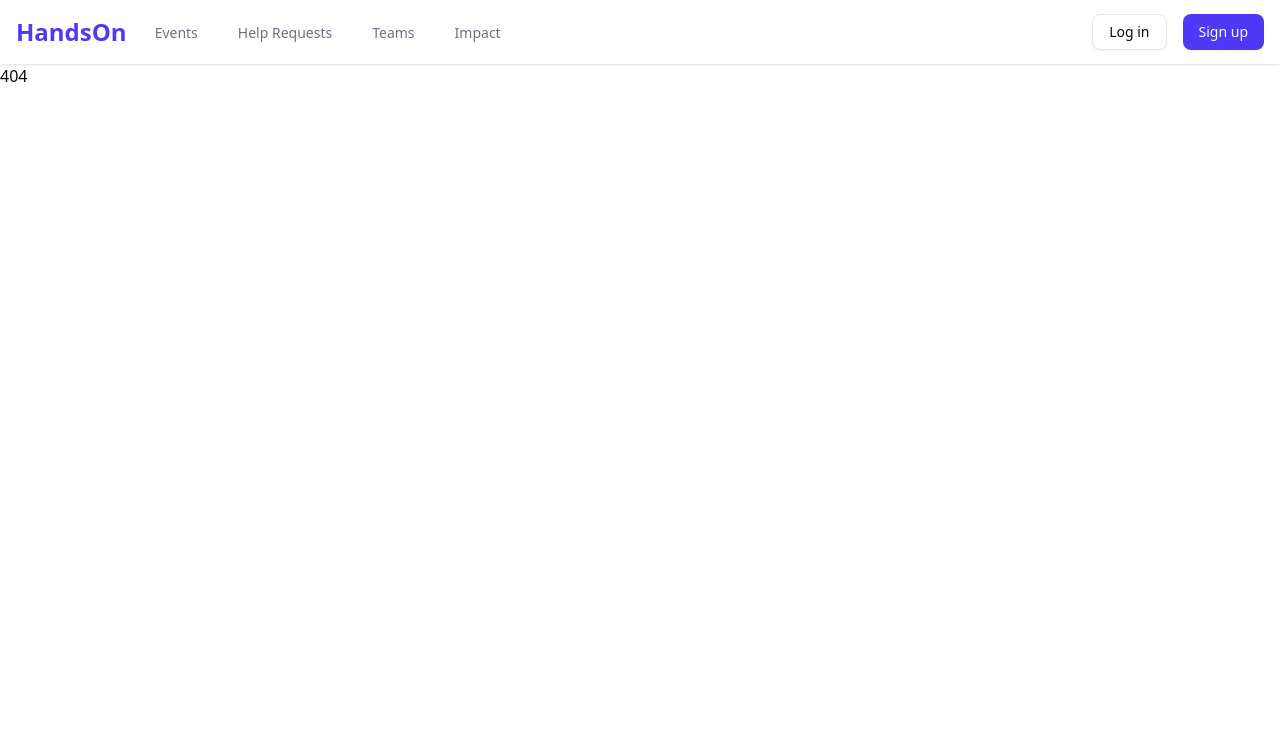
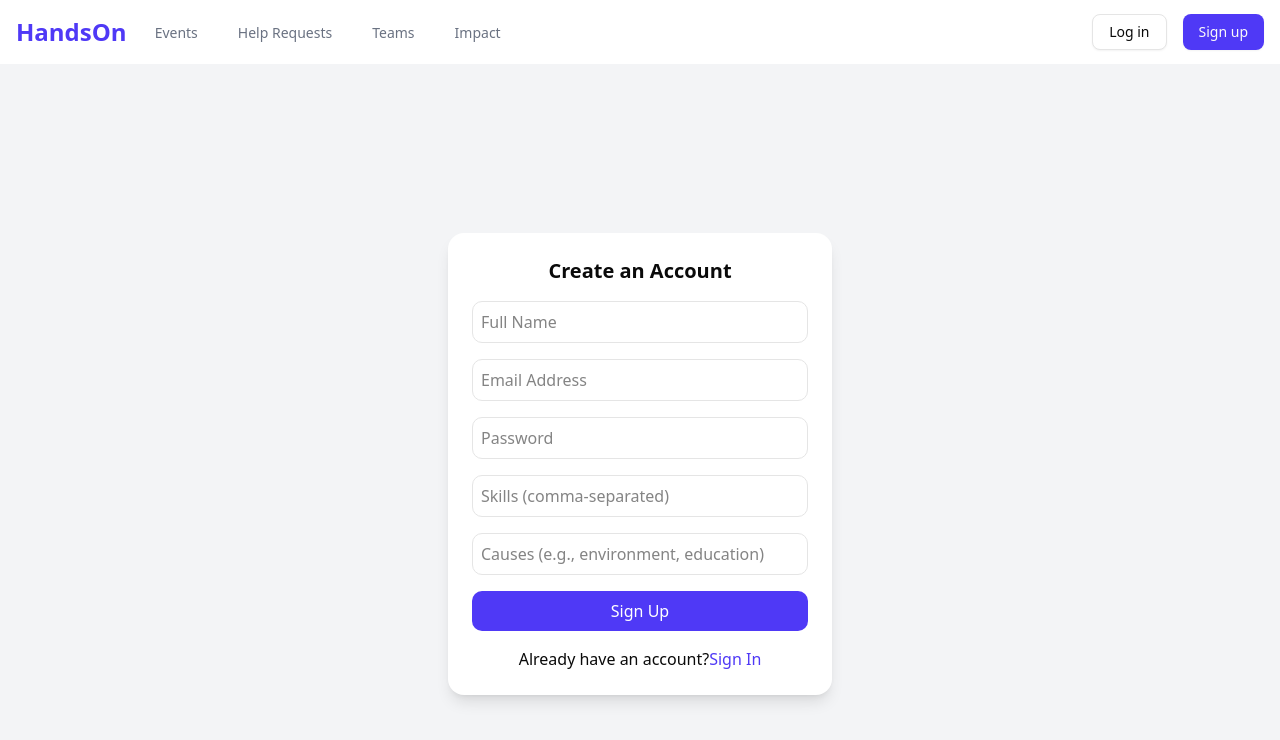
Before and after one commit to Fahim047/hands-on-volunteering-platform, a React (Vite) app in the folder frontend/: page /sign-up in a window 1280 px wide. Before the commit this address had no page. Shown: the top 740 px of the page. Built offline with nearby package versions, Linux system fonts and the light colour scheme.

Commit message:
✨ feat: add sign in and sign up form

```diff
--- /dev/null
+++ b/frontend/src/components/auth/SignIn.jsx
@@ -0,0 +1,61 @@
+import { useState } from 'react';
+import { useNavigate } from 'react-router';
+
+const SignIn = () => {
+	const navigate = useNavigate();
+	const [formData, setFormData] = useState({ email: '', password: '' });
+
+	const handleChange = (e) => {
+		setFormData({ ...formData, [e.target.name]: e.target.value });
+	};
+
+	const handleSubmit = (e) => {
+		e.preventDefault();
+		console.log('Signing In...', formData);
+	};
+
+	return (
+		<div className="flex items-center justify-center min-h-screen bg-gray-100">
+			<div className="bg-white p-6 rounded-2xl shadow-lg w-96">
+				<h2 className="text-xl font-semibold mb-4 text-center">Sign In</h2>
+				<form onSubmit={handleSubmit} className="space-y-4">
+					<input
+						type="email"
+						name="email"
+						placeholder="Email Address"
+						className="w-full p-2 border rounded-lg"
+						value={formData.email}
+						onChange={handleChange}
+						required
+					/>
+					<input
+						type="password"
+						name="password"
+						placeholder="Password"
+						className="w-full p-2 border rounded-lg"
+						value={formData.password}
+						onChange={handleChange}
+						required
+					/>
+					<button
+						type="submit"
+						className="w-full bg-indigo-600 text-white p-2 rounded-lg hover:bg-indigo-700"
+					>
+						Sign In
+					</button>
+				</form>
+				<p className="text-center mt-4">
+					Don't have an account?
+					<span
+						className="text-indigo-600 cursor-pointer"
+						onClick={() => navigate('/sign-up')}
+					>
+						Sign Up
+					</span>
+				</p>
+			</div>
+		</div>
+	);
+};
+
+export default SignIn;
--- /dev/null
+++ b/frontend/src/components/auth/SignUp.jsx
@@ -0,0 +1,95 @@
+import { useState } from 'react';
+import { useNavigate } from 'react-router';
+
+const SignUp = () => {
+	const navigate = useNavigate();
+	const [formData, setFormData] = useState({
+		name: '',
+		email: '',
+		password: '',
+		skills: '',
+		causes: '',
+	});
+
+	const handleChange = (e) => {
+		setFormData({ ...formData, [e.target.name]: e.target.value });
+	};
+
+	const handleSubmit = (e) => {
+		e.preventDefault();
+		console.log('Signing Up...', formData);
+		navigate('/login');
+	};
+
+	return (
+		<div className="flex items-center justify-center min-h-screen bg-gray-100">
+			<div className="bg-white p-6 rounded-2xl shadow-lg w-96">
+				<h2 className="text-xl font-semibold mb-4 text-center">
+					Create an Account
+				</h2>
+				<form onSubmit={handleSubmit} className="space-y-4">
+					<input
+						type="text"
+						name="name"
+						placeholder="Full Name"
+						className="w-full p-2 border rounded-lg"
+						value={formData.name}
+						onChange={handleChange}
+						required
+					/>
+					<input
+						type="email"
+						name="email"
+						placeholder="Email Address"
+						className="w-full p-2 border rounded-lg"
+						value={formData.email}
+						onChange={handleChange}
+						required
+					/>
+					<input
+						type="password"
+						name="password"
+						placeholder="Password"
+						className="w-full p-2 border rounded-lg"
+						value={formData.password}
+						onChange={handleChange}
+						required
+					/>
+					<input
+						type="text"
+						name="skills"
+						placeholder="Skills (comma-separated)"
+						className="w-full p-2 border rounded-lg"
+						value={formData.skills}
+						onChange={handleChange}
+					/>
+					<input
+						type="text"
+						name="causes"
+						placeholder="Causes (e.g., environment, education)"
+						className="w-full p-2 border rounded-lg"
+						value={formData.causes}
+						onChange={handleChange}
+					/>
+					<button
+						type="submit"
+						className="w-full bg-indigo-600 text-white p-2 rounded-lg hover:bg-indigo-700"
+					>
+						Sign Up
+					</button>
+				</form>
+				<p className="text-center mt-4">
+					Already have an account?
+					<span
+						className="text-indigo-600 cursor-pointer"
+						onClick={() => navigate('/sign-in')}
+					>
+						Sign In
+					</span>
+				</p>
+			</div>
+		</div>
+	);
+};
+
+export default SignUp;
--- a/frontend/src/components/shared/Navbar.jsx
+++ b/frontend/src/components/shared/Navbar.jsx
@@ -59,10 +59,10 @@ const Navbar = ({ user }) => {
 						) : (
 							<div className="flex items-center space-x-4">
 								<Button asChild variant="outline">
-									<Link to="/login">Log in</Link>
+									<Link to="/sign-in">Log in</Link>
 								</Button>
 								<Button asChild className="bg-indigo-600 hover:bg-indigo-700">
-									<Link to="/register">Sign up</Link>
+									<Link to="/sign-up">Sign up</Link>
 								</Button>
 							</div>
 						)}
@@ -150,10 +150,10 @@ const Navbar = ({ user }) => {
 						<div className="px-4 pt-4 pb-3 border-t border-gray-200">
 							<div className="space-x-2">
 								<Button asChild variant="outline">
-									<Link to="/login">Log in</Link>
+									<Link to="/sign-in">Log in</Link>
 								</Button>
 								<Button asChild className="bg-indigo-600 hover:bg-indigo-700">
-									<Link to="/register">Sign up</Link>
+									<Link to="/sign-up">Sign up</Link>
 								</Button>
 							</div>
 						</div>
--- a/frontend/src/main.jsx
+++ b/frontend/src/main.jsx
@@ -1,6 +1,8 @@
 import { StrictMode } from 'react';
 import { createRoot } from 'react-dom/client';
 import { BrowserRouter, Route, Routes } from 'react-router';
+import SignIn from './components/auth/SignIn';
+import SignUp from './components/auth/SignUp';
 import './index.css';
 import MainLayout from './layouts/MainLayout';
 import HomePage from './pages/Homepage.jsx';
@@ -10,6 +12,8 @@ createRoot(document.getElementById('root')).render(
 			<Routes>
 				<Route path="/" element={<MainLayout />}>
 					<Route index element={<HomePage />} />
+					<Route path="sign-in" element={<SignIn />} />
+					<Route path="sign-up" element={<SignUp />} />
 					<Route path="/events" element={<h1>Events</h1>} />
 					<Route path="*" element={<h1>404</h1>} />
 				</Route>
```
